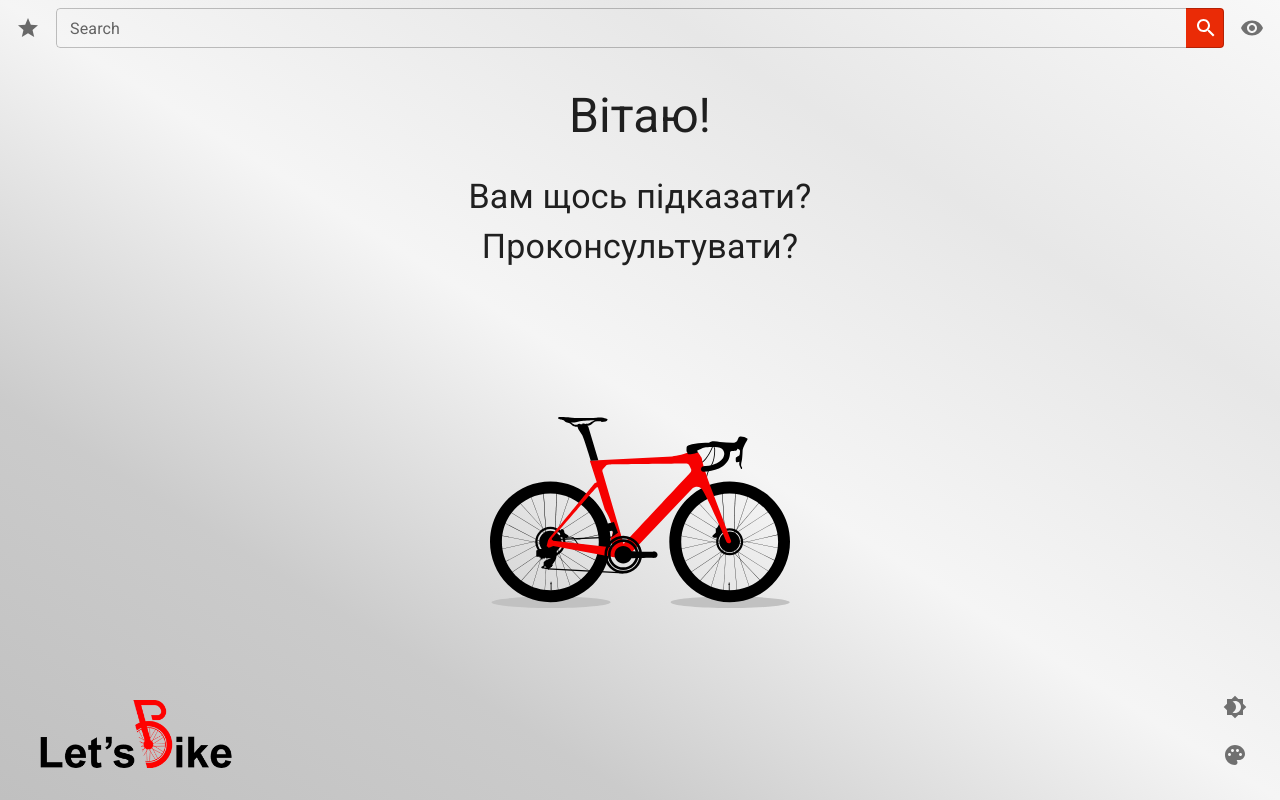
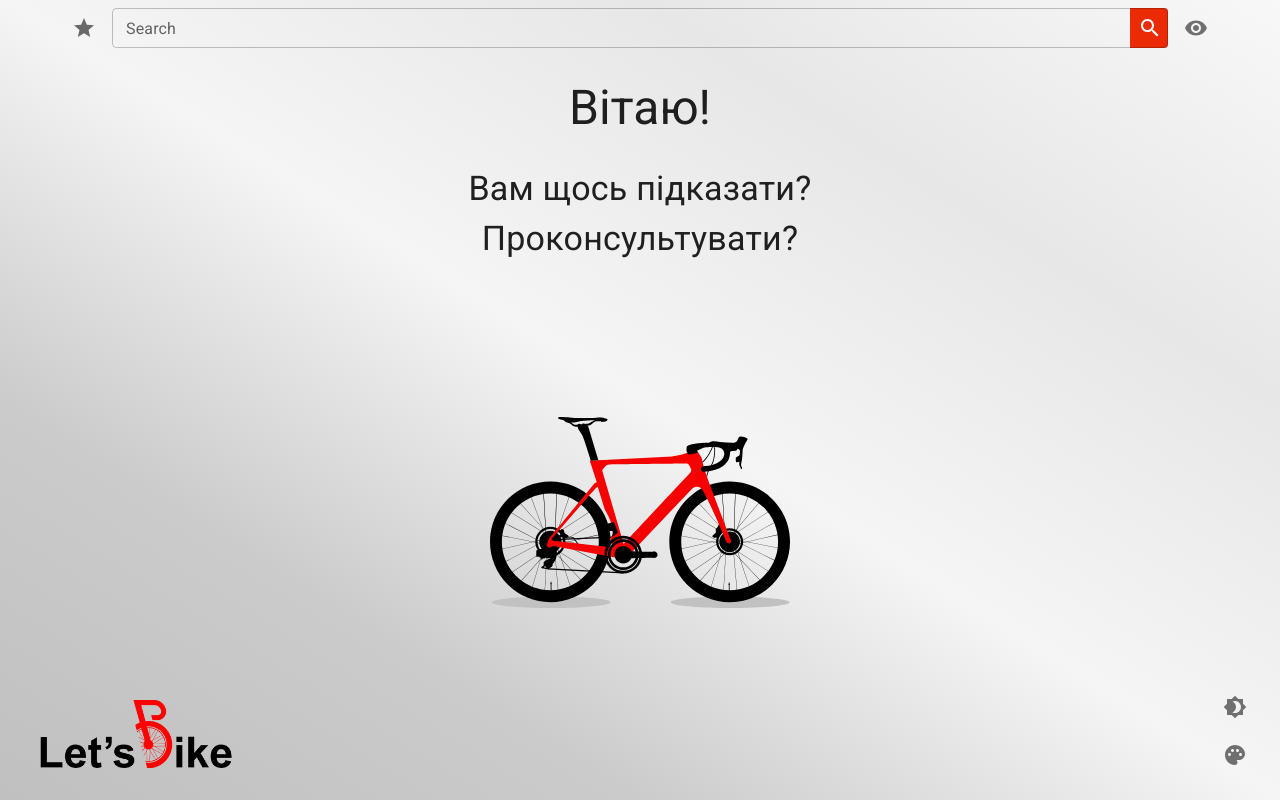
Before and after one commit to asubota/lets, a React (Vite) app: page / in a window 1280 px wide. Built offline with nearby package versions, Linux system fonts and the light colour scheme; the HTML template or start-up script is replaced by a standard one.

Commit message:
more size updates

```diff
--- a/src/components/app-bar.tsx
+++ b/src/components/app-bar.tsx
@@ -11,7 +11,7 @@ export const AppBar: FC<{ children: ReactNode }> = ({ children }) => {
   const loading = useIsLoading()
 
   return (
-    <Box className="app-bar" sx={{ p: 1 }}>
+    <Box className="app-bar" sx={{ pt: 1 }}>
       <Box className="app-bar-left">
         <IconButton
           disabled={loading}
--- a/src/components/toolbar.tsx
+++ b/src/components/toolbar.tsx
@@ -115,6 +115,8 @@ export const Toolbar: FC<ToolbarProps> = ({
             borderRight: '1px solid',
             borderColor: 'primary.main',
             height: '22px',
+            pl: '2px',
+            pr: '2px',
           }}
         />
         <IconButton
--- a/src/shell.tsx
+++ b/src/shell.tsx
@@ -12,7 +12,7 @@ import { AppBar } from './components/app-bar.tsx'
 import { Scanner } from './components/scanner.tsx'
 import { FormProvider, SubmitHandler, useForm } from 'react-hook-form'
 import { SearchForm } from './types.ts'
-import { Box } from '@mui/material'
+import { Box, Container } from '@mui/material'
 import { ColorSettingsModal } from './components/color-settings-modal.tsx'
 
 export const Shell: FC = () => {
@@ -47,7 +47,7 @@ export const Shell: FC = () => {
   }
 
   return (
-    <>
+    <Container sx={{ pl: 1, pr: 1 }}>
       <AppBar>
         <FormProvider {...methods}>
           <form onSubmit={methods.handleSubmit(onSubmit)}>
@@ -59,13 +59,13 @@ export const Shell: FC = () => {
         </FormProvider>
       </AppBar>
 
-      <Box sx={{ p: 1, pt: 0 }}>
+      <Box>
         <List list={mode === 'favs' ? favs : list} search={search} />
       </Box>
 
       <LimitSearchModal list={list} />
       <TableSettingsModal />
       <ColorSettingsModal />
-    </>
+    </Container>
   )
 }
```
